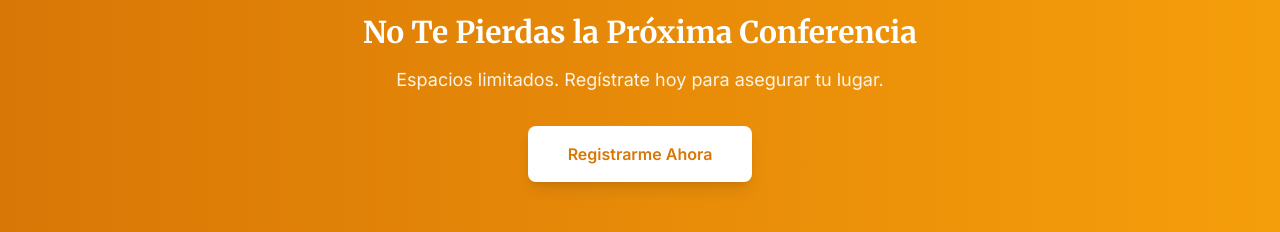
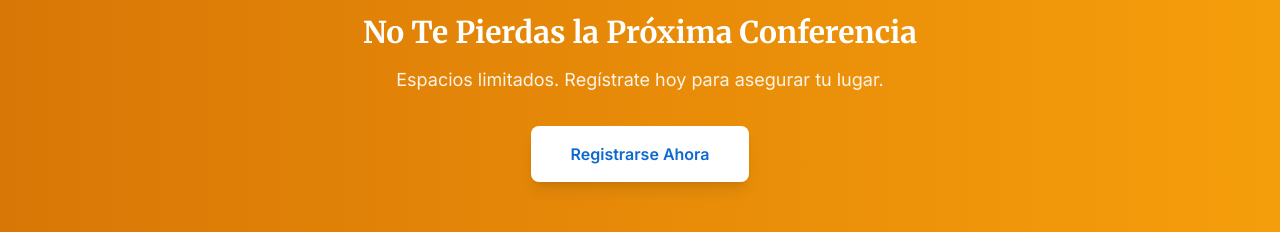
Before and after one commit to jorihuelar136/prototipo-web01, a React (Vite) app in the folder frontend/: page /prototipo-web01/conferencias in a window 1280 px wide. Shown: the part 2120-2352 px from the top of the page. Built offline with nearby package versions, Linux system fonts and the light colour scheme; no server answers.

Commit message:
cambio links

```diff
--- a/frontend/src/pages/Conferencias.tsx
+++ b/frontend/src/pages/Conferencias.tsx
@@ -1,3 +1,5 @@
+import { Link } from "react-router-dom";
+
 export default function Conferencias() {
   return (
     <div className="min-h-screen bg-white">
@@ -93,9 +95,14 @@ export default function Conferencias() {
         <div className="mx-auto max-w-4xl px-6 text-center">
           <h2 className="text-3xl font-display font-bold mb-4">No Te Pierdas la Próxima Conferencia</h2>
           <p className="text-lg text-white/90 mb-8">Espacios limitados. Regístrate hoy para asegurar tu lugar.</p>
-          <a href="/unete" className="inline-block px-10 py-4 bg-white text-amber-600 font-semibold rounded-lg shadow-lg hover:shadow-xl transition">
-            Registrarme Ahora
-          </a>
+
+          <Link
+            to="/unete"
+            className="inline-block px-10 py-4 bg-white text-primary-600 font-semibold rounded-lg shadow-lg hover:shadow-xl transition"
+          >
+          Registrarse Ahora
+          </Link>
+
         </div>
       </section>
     </div>
--- a/frontend/src/pages/CursosHombria.tsx
+++ b/frontend/src/pages/CursosHombria.tsx
@@ -1,3 +1,5 @@
+import { Link } from "react-router-dom";
+
 export default function CursosHombrĺa() {
   return (
     <div className="min-h-screen bg-white">
@@ -62,9 +64,12 @@ export default function CursosHombrĺa() {
         <div className="mx-auto max-w-4xl px-6 text-center">
           <h2 className="text-3xl font-display font-bold mb-4">Comienza tu Formación Hoy</h2>
           <p className="text-lg text-white/90 mb-8">Elige el nivel que corresponde a tu caminar actual y avanza en semejanza a Cristo.</p>
-          <a href="/unete" className="inline-block px-10 py-4 bg-white text-primary-600 font-semibold rounded-lg shadow-lg hover:shadow-xl transition">
-            Registrarse Ahora
-          </a>
+          <Link
+            to="/unete"
+            className="inline-block px-10 py-4 bg-white text-primary-600 font-semibold rounded-lg shadow-lg hover:shadow-xl transition"
+          >
+          Registrarse Ahora
+          </Link>
         </div>
       </section>
     </div>
--- a/frontend/src/pages/CursosHombrĺa.tsx
+++ b/frontend/src/pages/CursosHombrĺa.tsx
@@ -1,3 +1,5 @@
+import { Link } from "react-router-dom";
+
 export default function CursosHombrĺa() {
   return (
     <div className="min-h-screen bg-white">
@@ -62,9 +64,14 @@ export default function CursosHombrĺa() {
         <div className="mx-auto max-w-4xl px-6 text-center">
           <h2 className="text-3xl font-display font-bold mb-4">Comienza tu Formación Hoy</h2>
           <p className="text-lg text-white/90 mb-8">Elige el nivel que corresponde a tu caminar actual y avanza en semejanza a Cristo.</p>
-          <a href="/unete" className="inline-block px-10 py-4 bg-white text-primary-600 font-semibold rounded-lg shadow-lg hover:shadow-xl transition">
+
+          <Link
+              to="/unete"
+              className="inline-block px-10 py-4 bg-white text-primary-600 font-semibold rounded-lg shadow-lg hover:shadow-xl transition"
+            >
             Registrarse Ahora
-          </a>
+            </Link>
+
         </div>
       </section>
     </div>
--- a/frontend/src/pages/Encuentros.tsx
+++ b/frontend/src/pages/Encuentros.tsx
@@ -1,3 +1,5 @@
+import { Link } from "react-router-dom";
+
 export default function Encuentros() {
   return (
     <div className="min-h-screen bg-white">
@@ -108,9 +110,13 @@ export default function Encuentros() {
         <div className="mx-auto max-w-4xl px-6 text-center">
           <h2 className="text-3xl font-display font-bold mb-4">Únete al Próximo Encuentro</h2>
           <p className="text-lg text-white/90 mb-8">Conecta con hermanos, crece en comunidad y descubre el poder de la hermandad auténtica.</p>
-          <a href="/unete" className="inline-block px-10 py-4 bg-white text-emerald-600 font-semibold rounded-lg shadow-lg hover:shadow-xl transition">
-            Registrarme Ahora
-          </a>
+
+          <Link
+            to="/unete"
+            className="inline-block px-10 py-4 bg-white text-primary-600 font-semibold rounded-lg shadow-lg hover:shadow-xl transition"
+          >
+          Registrarse Ahora
+          </Link>
         </div>
       </section>
     </div>
--- a/frontend/src/pages/Materiales.tsx
+++ b/frontend/src/pages/Materiales.tsx
@@ -1,3 +1,5 @@
+import { Link } from "react-router-dom";
+
 export default function Materiales() {
   return (
     <div className="min-h-screen bg-white">
@@ -85,9 +87,9 @@ export default function Materiales() {
         <div className="mx-auto max-w-4xl px-6 text-center">
           <h2 className="text-3xl font-display font-bold mb-4">¿Necesitas Más Recursos?</h2>
           <p className="text-lg text-white/90 mb-8">Accede a nuestra biblioteca completa de materiales en la intranet con tu cuenta de miembro.</p>
-          <a href="/login" className="inline-block px-10 py-4 bg-white text-purple-600 font-semibold rounded-lg shadow-lg hover:shadow-xl transition">
+          <Link to="/unete"className="inline-block px-10 py-4 bg-white text-purple-600 font-semibold rounded-lg shadow-lg hover:shadow-xl transition">
             Acceder a Biblioteca
-          </a>
+          </Link>
         </div>
       </section>
     </div>
```
